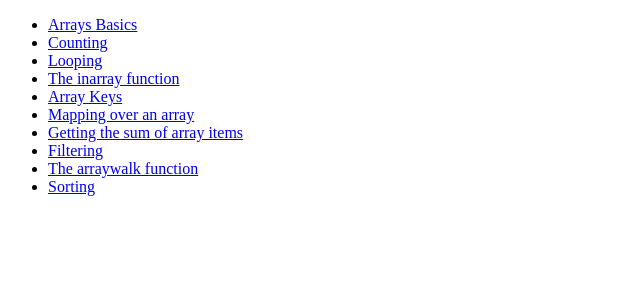
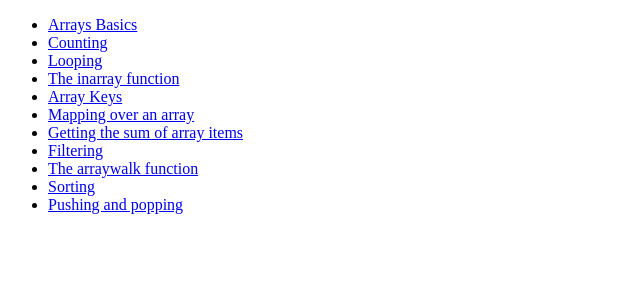
Before and after one commit to cjlaborde/php-arrays, a PHP site: page / in a window 1280 px wide. Shown: the top 300 px of the page, without its empty margins (0-640 px from the left). Run offline with PHP 8.4, Linux system fonts and the light colour scheme.

Commit message:
array_push and array_pop

```diff
--- a/index.php
+++ b/index.php
@@ -20,6 +20,7 @@
         <li><a href="/8-filtering">Filtering</a></li>
         <li><a href="/9-thetarraywalk-function">The arraywalk function</a></li>
         <li><a href="/10-sorting">Sorting</a></li>
+        <li><a href="/11-Pushing-and-popping">Pushing and popping</a></li>
 </body>
 
 </html>
```
Also changed, not shown: README.md.
